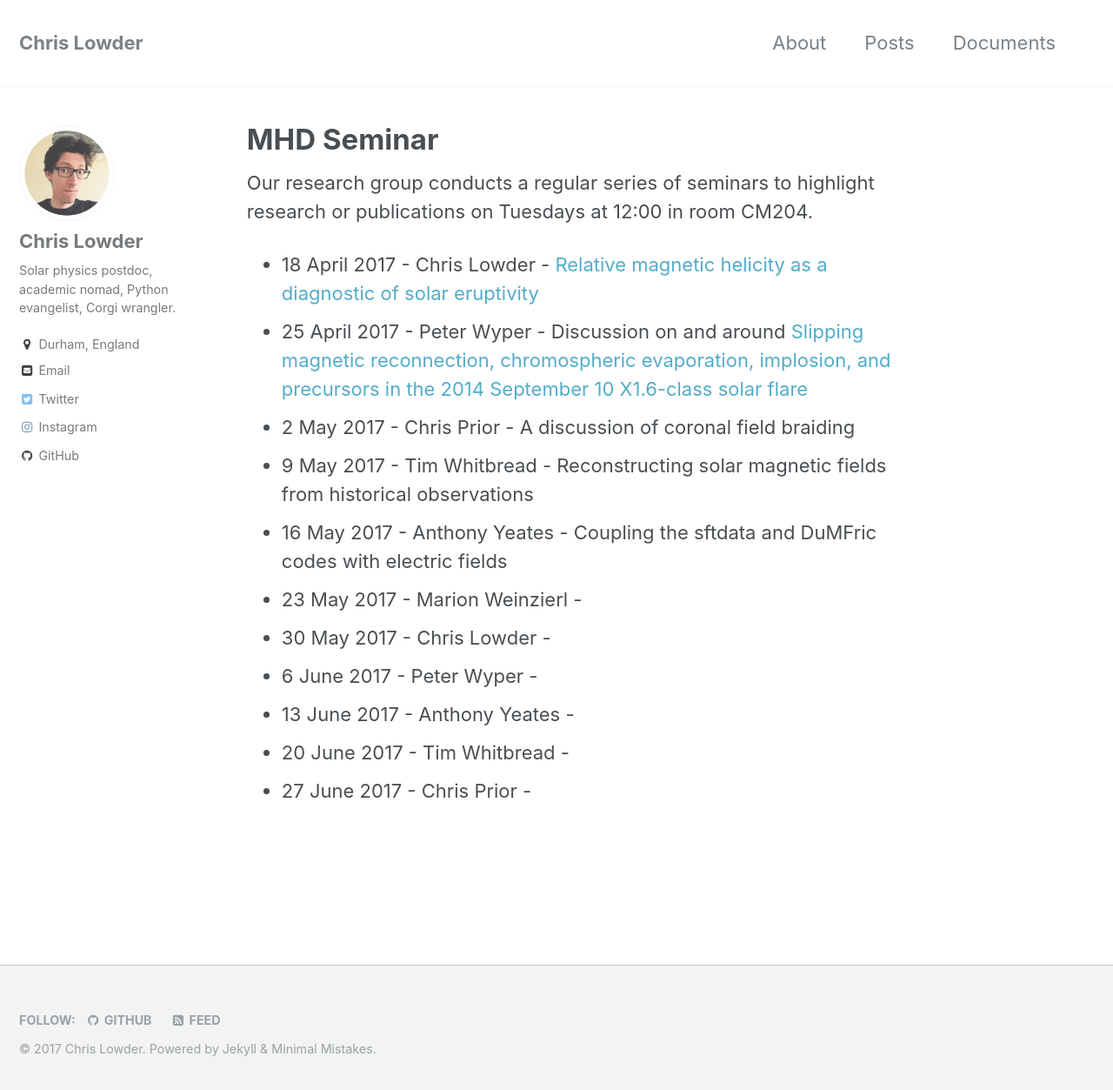
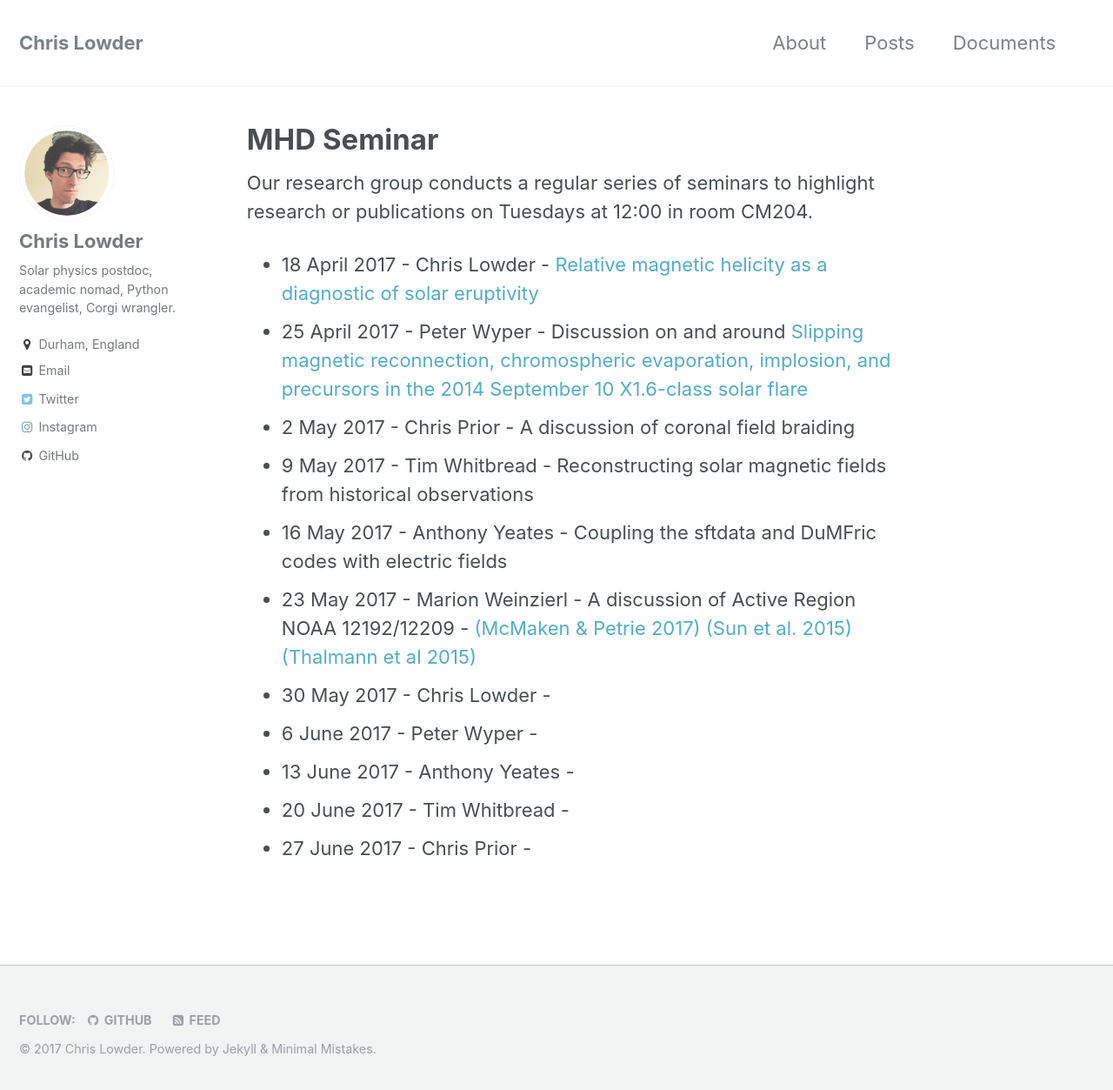
Before and after one commit to lowderchris/lowderchris.github.io, a Jekyll site: the page built from _pages/mhd-seminar.md, in a window 1280 px wide and 1261 px high. Shown: the top 1253 px of the window at 87% size. Built offline with Jekyll 4.4.1, drawn with Linux system fonts in a browser that asks for light colours.

Commit message:
Updated MHD seminar list

```diff
--- a/_pages/mhd-seminar.md
+++ b/_pages/mhd-seminar.md
@@ -10,7 +10,7 @@ Our research group conducts a regular series of seminars to highlight research o
 - 2 May 2017 - Chris Prior - A discussion of coronal field braiding
 - 9 May 2017 - Tim Whitbread - Reconstructing solar magnetic fields from historical observations
 - 16 May 2017 - Anthony Yeates - Coupling the sftdata and DuMFric codes with electric fields
-- 23 May 2017 - Marion Weinzierl -
+- 23 May 2017 - Marion Weinzierl - A discussion of Active Region NOAA 12192/12209 - [(McMaken & Petrie 2017)](http://iopscience.iop.org/article/10.3847/1538-4357/aa6d0b/meta) [(Sun et al. 2015)](http://iopscience.iop.org/article/10.1088/2041-8205/804/2/L28/meta) [(Thalmann et al 2015)](http://iopscience.iop.org/article/10.1088/2041-8205/801/2/L23/meta)
 - 30 May 2017 - Chris Lowder -
 - 6 June 2017 - Peter Wyper -
 - 13 June 2017 - Anthony Yeates -
```
